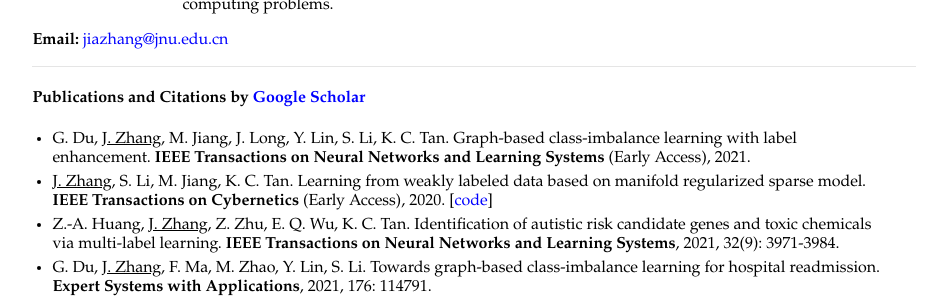
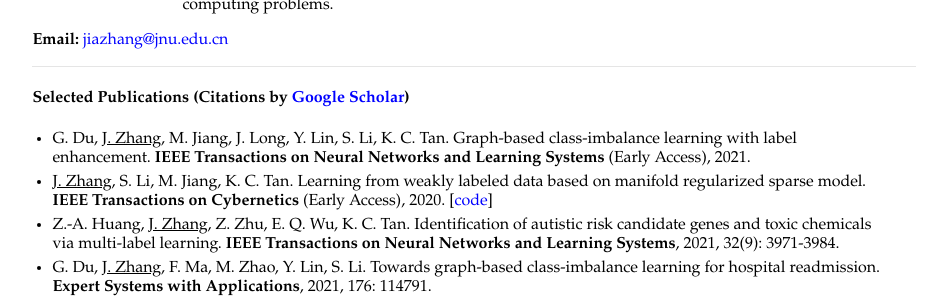
Before and after one commit to jiazhang-ml/jiazhang-ml.github.io, a Jekyll site: the page built from index.md, in a window 1280 px wide, cut to the strip 260-558 px from the top of the page. Shown: the whole strip, without its empty margins (166-1113 px from the left). Built offline with Jekyll 4.4.1, drawn with Linux system fonts in a browser that asks for light colours.

Commit message:
Update index.md

```diff
--- a/index.md
+++ b/index.md
@@ -14,7 +14,7 @@ I received the Ph.D. degree from the School of Informatics, Xiamen University, X
 
 ---
 
-#### Publications and Citations by [Google Scholar](https://scholar.google.com/citations?user=yBaTk-gAAAAJ&hl=en)
+#### Selected Publications (Citations by [Google Scholar](https://scholar.google.com/citations?user=yBaTk-gAAAAJ&hl=en))
 
 * G. Du, <u>J. Zhang</u>, M. Jiang, J. Long, Y. Lin, S. Li, K. C. Tan. Graph-based class-imbalance learning with label enhancement. **IEEE Transactions on Neural Networks and Learning Systems** (Early Access), 2021.
 * <u>J. Zhang</u>, S. Li, M. Jiang, K. C. Tan. Learning from weakly labeled data based on manifold regularized sparse model. **IEEE Transactions on Cybernetics** (Early Access), 2020. [[code](MSWL-master.zip)]
```
